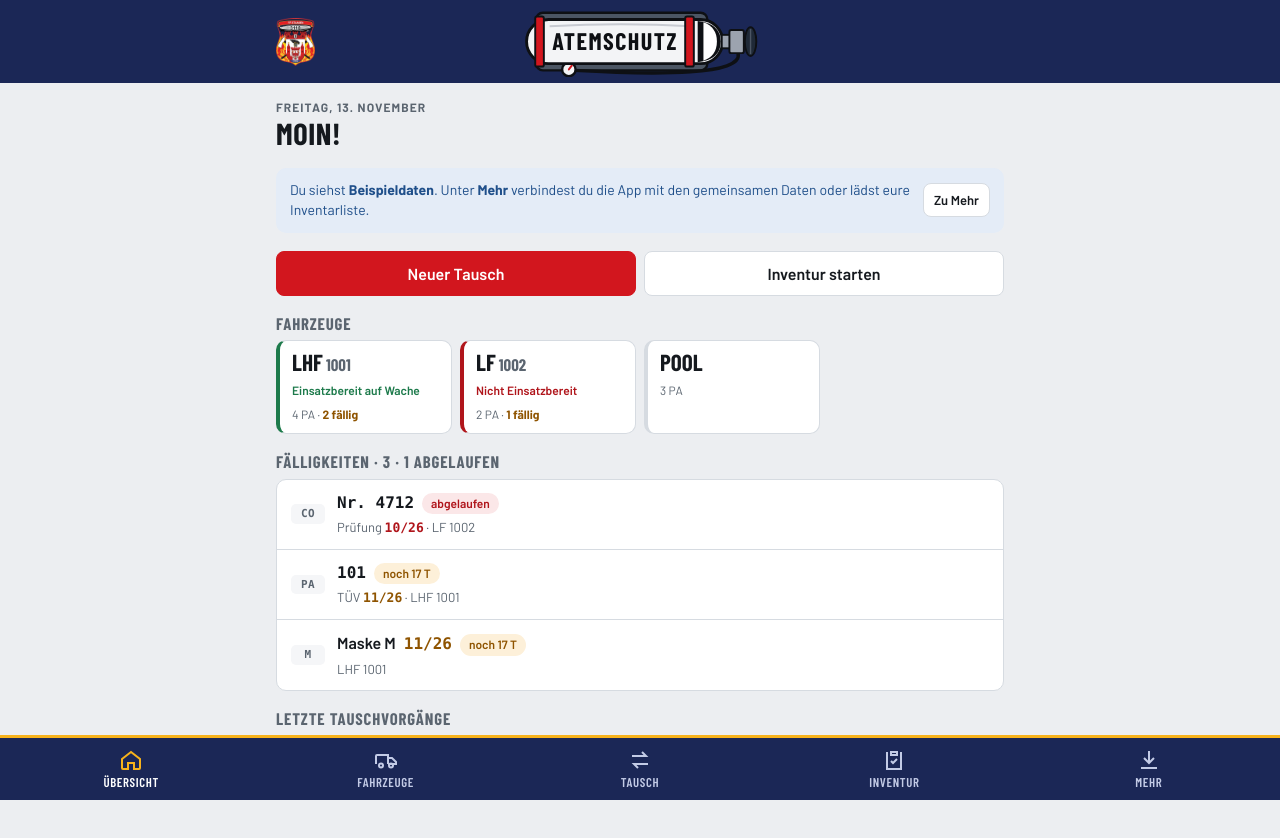
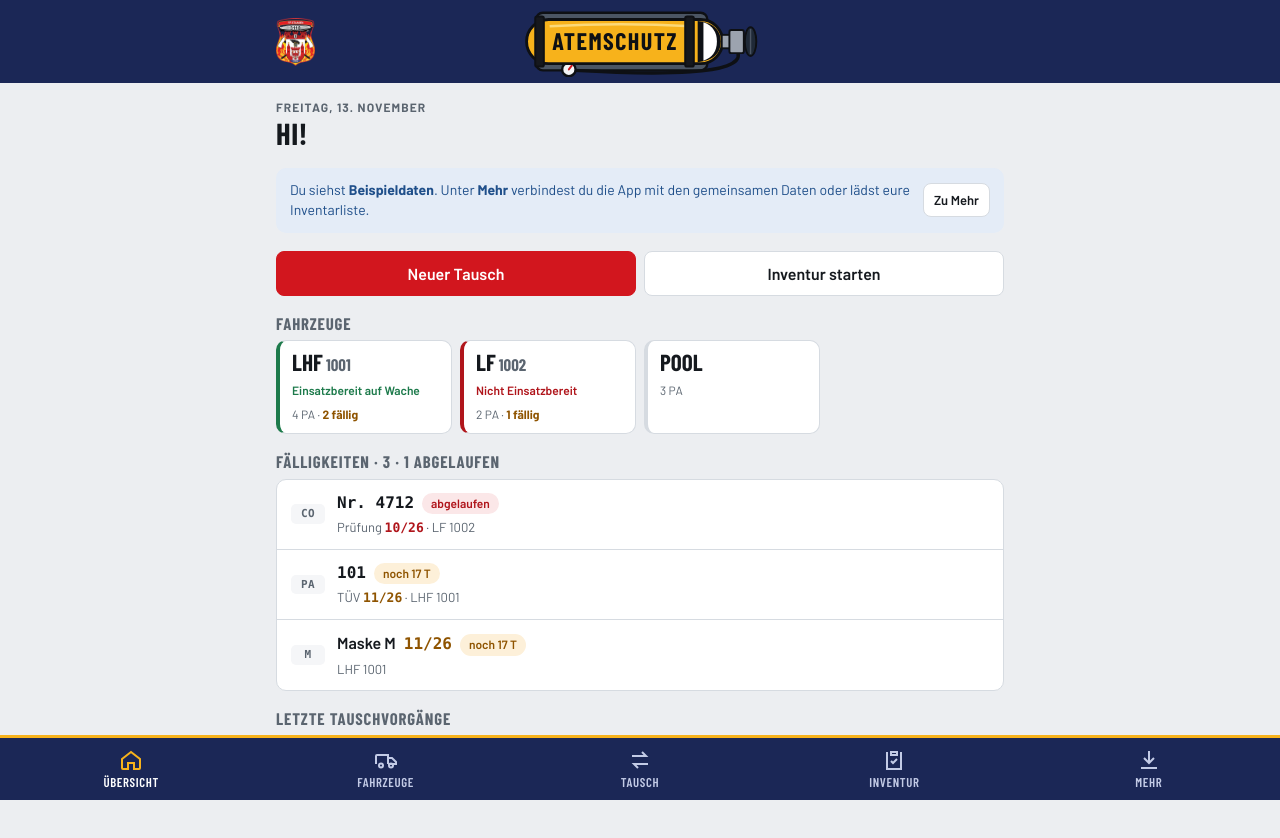
Before and after one commit to ff-staaken/atemschutz, a plain HTML site: page index.html in a window 1280 px wide. Drawn offline with Linux system fonts and the light colour scheme.

Commit message:
PA-Flasche gelb, Haltebänder schwarz, Begrüßung „Hi [Name]“
Entfernt außerdem einen versehentlich eingecheckten Test-Screenshot.

Co-Authored-By: Claude Opus 5.5 <noreply@anthropic.com>
Claude-Session: https://claude.ai/code/session_016V8BfeeDQiQAr4N5qS3hJs

```diff
--- a/index.html
+++ b/index.html
@@ -193,11 +193,11 @@ main a{color:var(--accent)}
         <rect x="22" y="7" width="178" height="60" rx="7" fill="#4b5563" stroke="#0e1014" stroke-width="2.5"/>
         <path d="M232 49 C238 72 150 72 62 67" fill="none" stroke="#0e1014" stroke-width="3.5" stroke-linecap="round"/>
         <circle cx="56" cy="66" r="7" fill="#f3f4f6" stroke="#0e1014" stroke-width="2.5"/><path d="M56 66 L59 62" stroke="#d2161e" stroke-width="2" stroke-linecap="round"/>
-        <rect x="12" y="14" width="204" height="46" rx="23" fill="#f3f4f6" stroke="#0e1014" stroke-width="3"/>
+        <rect x="12" y="14" width="204" height="46" rx="23" fill="#f7b21b" stroke="#0e1014" stroke-width="3"/>
         <path d="M190 15.5 Q214 18 214 37 Q214 56 190 58.5" fill="#0e1014"/><path d="M196 17 Q210 22 210 37 Q210 52 196 57 Z" fill="#ffffff"/>
-        <path d="M36 21 Q110 17 184 21" fill="none" stroke="#c7cad1" stroke-width="2"/>
-        <rect x="21" y="11" width="9" height="52" rx="2" fill="#d2161e" stroke="#0e1014" stroke-width="2"/>
-        <rect x="177" y="11" width="9" height="52" rx="2" fill="#d2161e" stroke="#0e1014" stroke-width="2"/>
+        <path d="M36 21 Q110 17 184 21" fill="none" stroke="#fcd977" stroke-width="2.5"/>
+        <rect x="21" y="11" width="9" height="52" rx="2" fill="#16181d" stroke="#0e1014" stroke-width="2"/>
+        <rect x="177" y="11" width="9" height="52" rx="2" fill="#16181d" stroke="#0e1014" stroke-width="2"/>
         <rect x="215" y="30" width="9" height="14" fill="#9ca3af" stroke="#0e1014" stroke-width="2"/>
         <rect x="223" y="25" width="15" height="24" rx="2" fill="#9ca3af" stroke="#0e1014" stroke-width="2"/>
         <ellipse cx="245" cy="37" rx="6" ry="15" fill="#1f2937" stroke="#0e1014" stroke-width="2"/><path d="M245 24 V50" stroke="#4b5563" stroke-width="1.5"/>
@@ -360,7 +360,7 @@ VIEWS.start=()=>{
   const lb=S.settings.lastBackup, lbDays=lb?-daysUntil(lb.slice(0,10)):null;
   const vn=(me()||'').split(' ')[0],lv=S.vorgaenge[0];
   return`
-  <div class="hello"><div class="eyebrow">${new Date().toLocaleDateString('de-DE',{weekday:'long',day:'numeric',month:'long'})}</div><h3>Moin${vn?' '+esc(vn):''}!</h3>
+  <div class="hello"><div class="eyebrow">${new Date().toLocaleDateString('de-DE',{weekday:'long',day:'numeric',month:'long'})}</div><h3>Hi${vn?' '+esc(vn):''}!</h3>
     ${lv?`<p class="hint" style="margin-top:4px">Letzter Tausch: <b>${esc(lv.ortName)}</b> · ${relZeit(lv.datum)}${lv.von?' · '+esc(lv.von):''}</p>`:''}</div>
   ${S.settings.beispiel?`<div class="banner info"><span class="grow">Du siehst <b>Beispieldaten</b>. Unter <b>Mehr</b> verbindest du die App mit den gemeinsamen Daten oder lädst eure Inventarliste.</span><button class="btn sm" data-nav="mehr">Zu Mehr</button></div>`:''}
   ${!verbunden()&&!S.settings.beispiel&&S.geraete.length&&(lbDays===null||lbDays>14)?`<div class="banner warn"><span class="grow">${lb?`Letzte Datensicherung vor ${lbDays} Tagen.`:'Noch keine Datensicherung erstellt.'} Die Daten liegen nur auf diesem Gerät.</span><button class="btn sm" data-act="backup">Jetzt sichern</button></div>`:''}
--- a/sw.js
+++ b/sw.js
@@ -1,5 +1,5 @@
 // Offline-Cache für die App-Dateien. Anfragen an GitHub (Daten) werden nie zwischengespeichert.
-const CACHE = 'atemschutz-v6';
+const CACHE = 'atemschutz-v7';
 const FILES = ['./', 'index.html', 'manifest.webmanifest', 'logo.png', 'apple-touch-icon.png', 'icon-192.png', 'icon-512.png', 'impressum.html', 'datenschutz.html', 'legal.css', 'fonts/barlow-latin-400-normal.woff2', 'fonts/barlow-latin-500-normal.woff2', 'fonts/barlow-latin-600-normal.woff2', 'fonts/barlow-latin-700-normal.woff2', 'fonts/barlow-condensed-latin-600-normal.woff2', 'fonts/barlow-condensed-latin-700-normal.woff2'];
 self.addEventListener('install', e => { e.waitUntil(caches.open(CACHE).then(c => c.addAll(FILES))); self.skipWaiting(); });
 self.addEventListener('activate', e => {
```
Also changed, not shown: hdr_wide.png (deleted).
